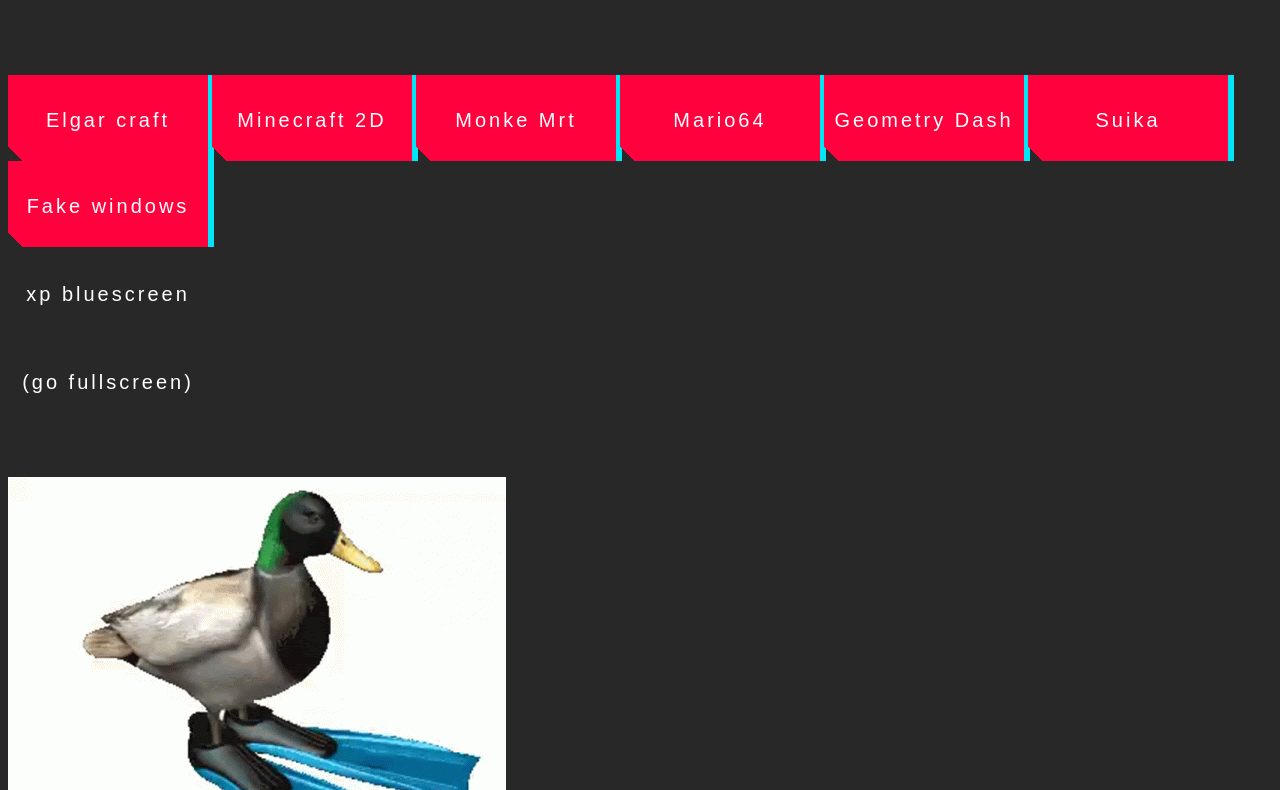
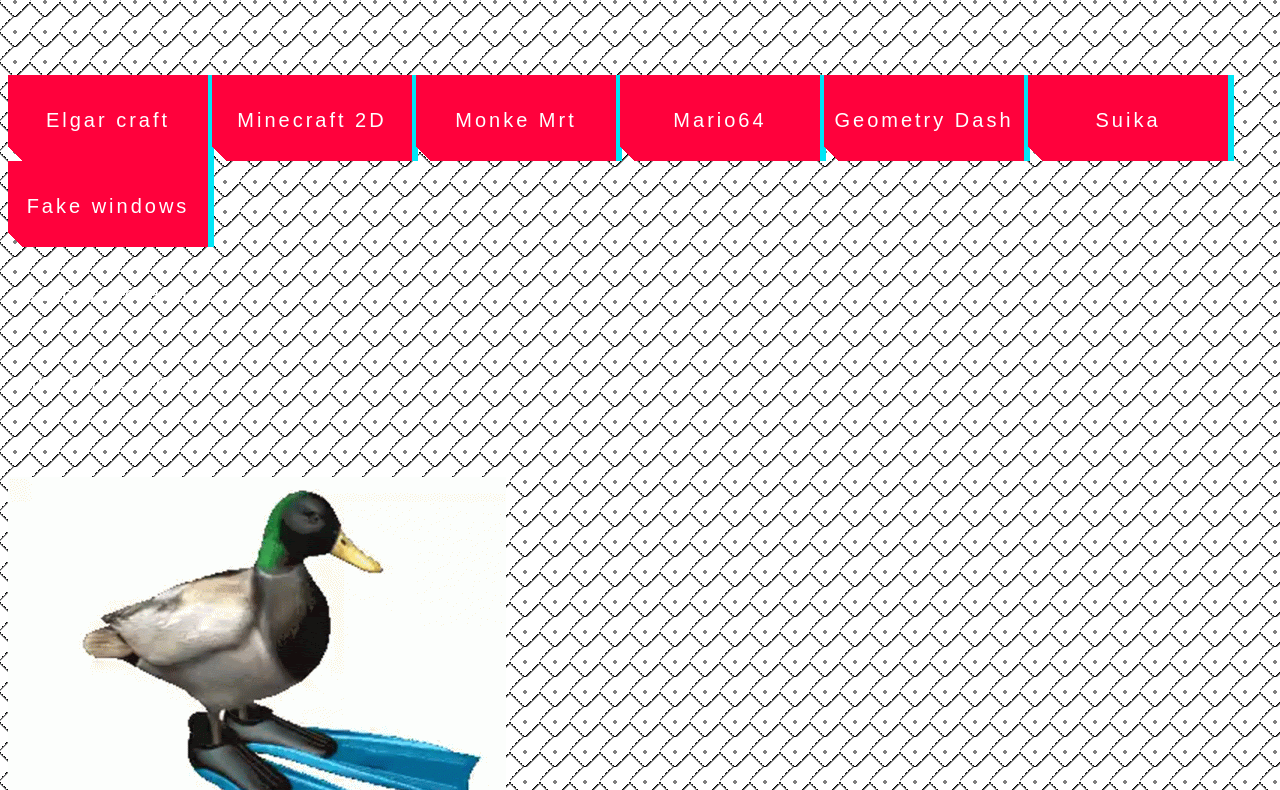
Before and after one commit to Blk027/BMBgg, a plain HTML site: page index.html in a window 1280 px wide. Shown: the part 73-863 px from the top of the page. Drawn offline with Linux system fonts and the light colour scheme; no server answers.

Commit message:
Update style.css

```diff
--- a/style.css
+++ b/style.css
@@ -5,8 +5,12 @@ html {
 
 
 
-html {
-  background: rgba(40, 40, 40, 1) /* Green background with 30% opacity */
+body {
+    background-image: linear-gradient(45deg, transparent 20%, black 25%, transparent 25%),
+                      linear-gradient(-45deg, transparent 20%, black 25%, transparent 25%),
+                      linear-gradient(-45deg, transparent 75%, black 80%, transparent 0),
+                      radial-gradient(gray 2px, transparent 0);
+    background-size: 30px 30px, 30px 30px;
 }
 
 
```
